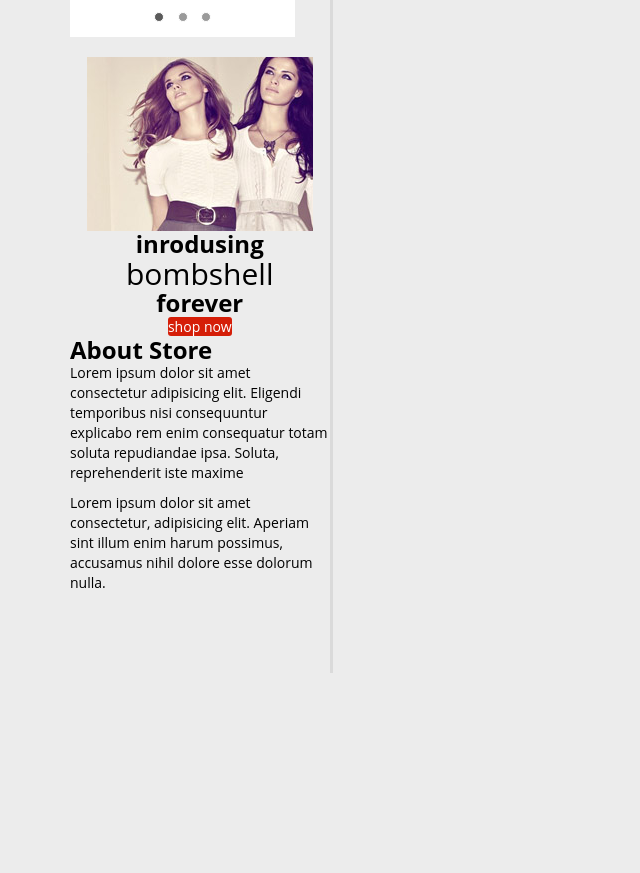
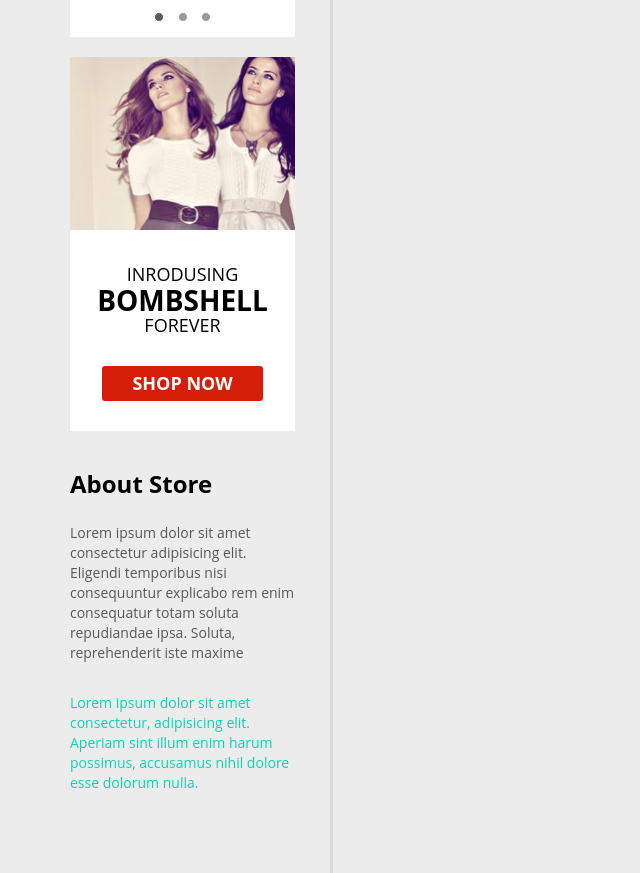
Before and after one commit to AndyMarg/styletour, a website: page public/index.html in a window 1280 px wide. Shown: the part 2098-2971 px from the top of the page, without its empty margins (0-640 px from the left). Before the commit the page ends 2771 px from the top, so only its background shows below. Drawn offline with Linux system fonts and the light colour scheme.

Commit message:
Sidebar finished (Lesson 15 finished)

```diff
--- a/public/js/scripts.js
+++ b/public/js/scripts.js
@@ -15,4 +15,5 @@ $(window).load(function() {
     });
     $('#carousel-sidebar .sidebar-carousel-caption').css('max-width', carousecaptionWidth + 'px');
     $('#carousel-sidebar .carousel-indicators').css('max-width', carousecaptionWidth + 'px');
+    $('.sidebar .banner').css('max-width', carousecaptionWidth + 'px');
 });
--- /dev/null
+++ b/src/scss/about.scss
@@ -0,0 +1,20 @@
+@import "partials/mixins";
+@import "partials/params";
+
+#main-content {
+
+    & .sidebar {
+
+        & .about {
+            padding-right: 35px;
+            & h3 {margin: 0 0 25px;}
+            & h3 + p {margin-bottom: 30px;}
+            & p {
+                color: #585858;
+                & span {color: #0ad4b2;}
+            }
+        }
+
+    }
+
+}
--- /dev/null
+++ b/src/scss/banner.scss
@@ -0,0 +1,33 @@
+@import "partials/mixins";
+@import "partials/params";
+
+#main-content {
+
+    & .sidebar {
+
+        & .banner {
+            background-color: #fff;
+            margin-bottom: 40px;
+            text-transform: uppercase;
+            & img {margin-bottom: 35px;}
+            & h3 {
+                font-size: 18px;
+                font-weight: normal;
+            }
+            & h2 {
+                font-size: 28px;
+                font-weight: bold;
+            }
+            .btn-red {
+                display: inline-block;
+                margin: 30px 0;
+                padding: 5px 30px;
+                font-size: 18px;
+                font-weight: bold;
+                @include  default-button-colorize;
+            }
+
+        }
+    }
+
+}
--- a/src/scss/partials/_mixins.scss
+++ b/src/scss/partials/_mixins.scss
@@ -9,5 +9,6 @@
 	&:hover {
 		background-color: darken($default-btn-bg-color, 5%);
 		color: $default-btn-color;
+		text-decoration: none;
 	}
 }
--- a/src/scss/sidebar.scss
+++ b/src/scss/sidebar.scss
@@ -29,18 +29,20 @@
             }
         } //./widget
 
-        .btn-red {
-            @include  default-button-colorize;
+        @media only screen and (max-width: 1200px) {
+            & .carousel, & .banner {margin-right: 20px;}
         }
 
         @media only screen and (max-width: 992px) {
             padding-bottom: 0;
             padding-top: 0;
             border-right: none;
+            & .carousel, & .banner {margin-right: 0;}
         }
 
         @media only screen and (max-width: 540px) {
             & .col-xs-6 {width: 100%;}
+            & .carousel, & .banner {display: inline-block;;}
         }
 
     } // .sidebar
```
Also changed, not shown: public/css/bundle.min.css.
